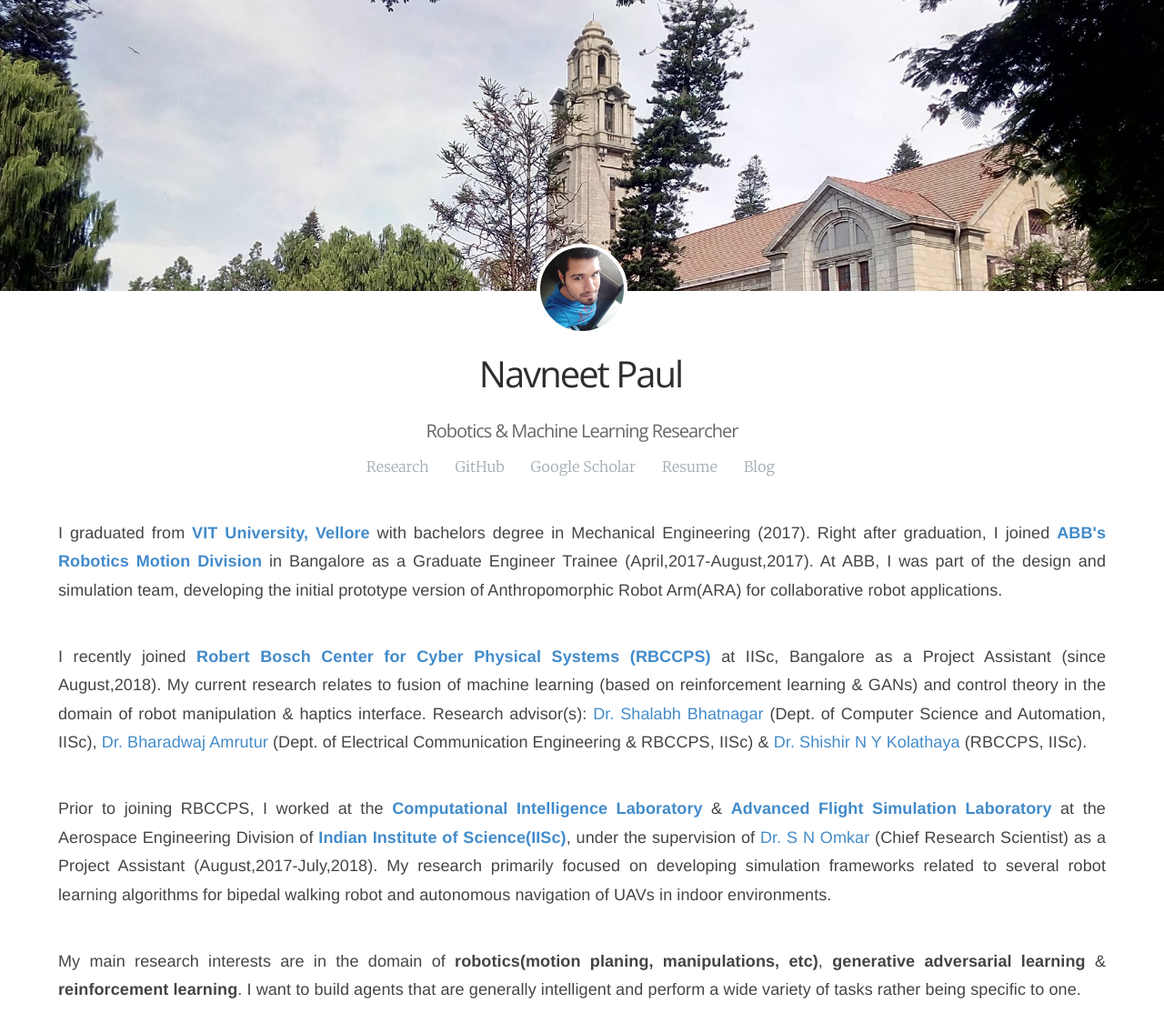
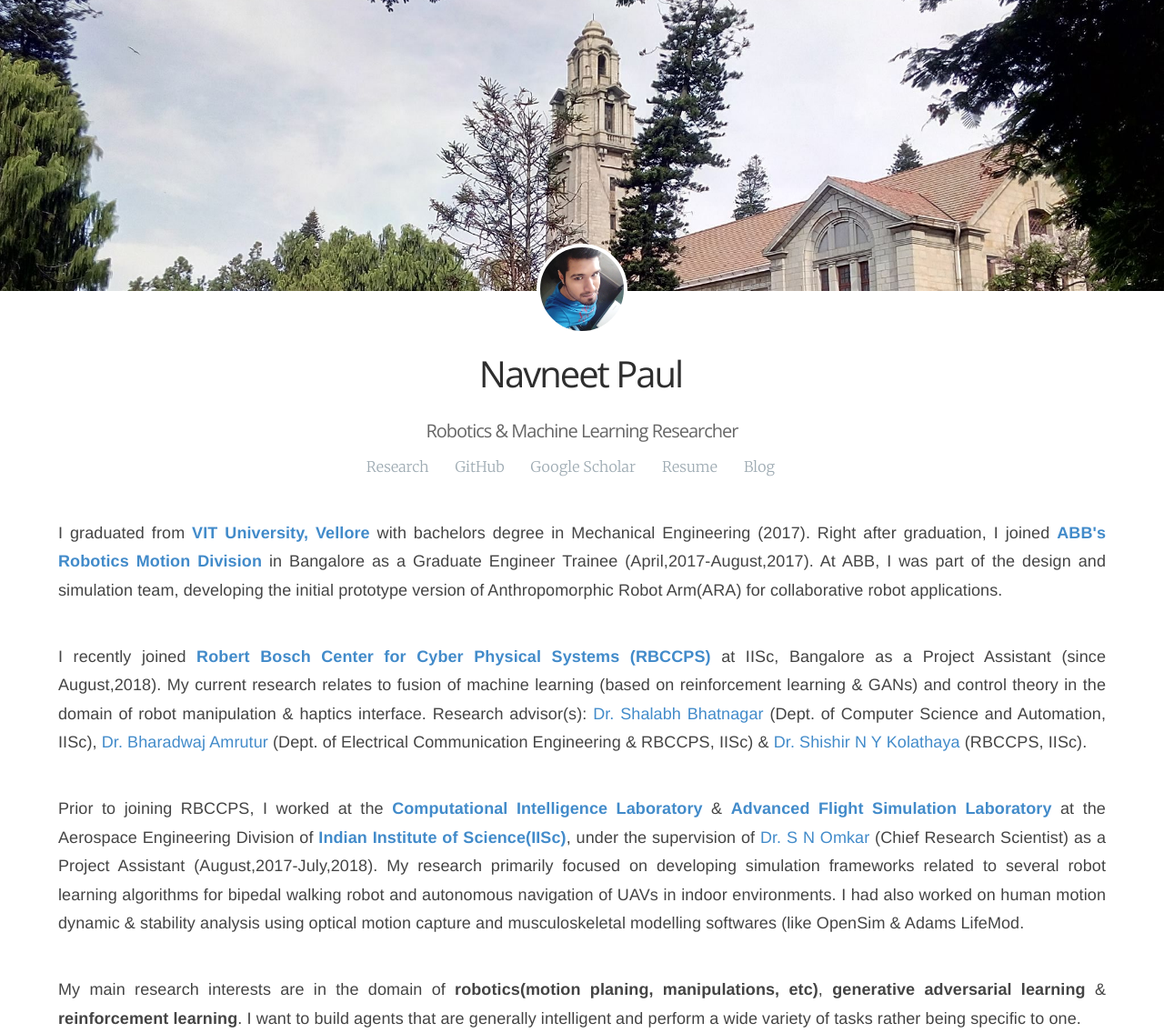
Before and after one commit to navuboy/navuboy.github.io, a Jekyll site: the page built from index.html, in a window 1280 px wide. Shown: the whole page at 91% size. Built offline with Jekyll 4.4.1, drawn with Linux system fonts in a browser that asks for light colours; some web fonts are replaced; before the commit the page ends 1105 px from its top, so only the background shows below that.

Commit message:
Updated main.md

```diff
--- a/_includes/main.md
+++ b/_includes/main.md
@@ -6,6 +6,6 @@
 </p>
 <br>
 <p style="text-align:justify">
-Prior to joining RBCCPS, I worked at the <strong><a href="https://sites.google.com/site/compintellab/home" class="md-link">Computational Intelligence Laboratory</a></strong> & <strong><a href="https://sites.google.com/site/compintellab/home/uavla" class="md-link">Advanced Flight Simulation Laboratory</a></strong> at the Aerospace Engineering Division of <strong><a href="https://iisc.ac.in/" class="md-link">Indian Institute of Science(IISc)</a></strong>, under the supervision of <a href="http://www.aero.iisc.ernet.in/people/s-n-omkar/" class="md-link">Dr. S N Omkar</a> (Chief Research Scientist) as a Project Assistant (August,2017-July,2018). My research primarily focused on developing simulation frameworks related to several robot learning algorithms for bipedal walking robot and autonomous navigation of UAVs in indoor environments.</p>
+Prior to joining RBCCPS, I worked at the <strong><a href="https://sites.google.com/site/compintellab/home" class="md-link">Computational Intelligence Laboratory</a></strong> & <strong><a href="https://sites.google.com/site/compintellab/home/uavla" class="md-link">Advanced Flight Simulation Laboratory</a></strong> at the Aerospace Engineering Division of <strong><a href="https://iisc.ac.in/" class="md-link">Indian Institute of Science(IISc)</a></strong>, under the supervision of <a href="http://www.aero.iisc.ernet.in/people/s-n-omkar/" class="md-link">Dr. S N Omkar</a> (Chief Research Scientist) as a Project Assistant (August,2017-July,2018). My research primarily focused on developing simulation frameworks related to several robot learning algorithms for bipedal walking robot and autonomous navigation of UAVs in indoor environments. I had also worked on human motion dynamic & stability analysis using optical motion capture and musculoskeletal modelling softwares (like OpenSim & Adams LifeMod.</p>
 <br>
 <p style="text-align:justify">My main research interests are in the domain of <strong>robotics(motion planing, manipulations, etc)</strong>, <strong>generative adversarial learning</strong> & <strong>reinforcement learning</strong>. I want to build agents that are generally intelligent and perform a wide variety of tasks rather being specific to one.</p>
```
